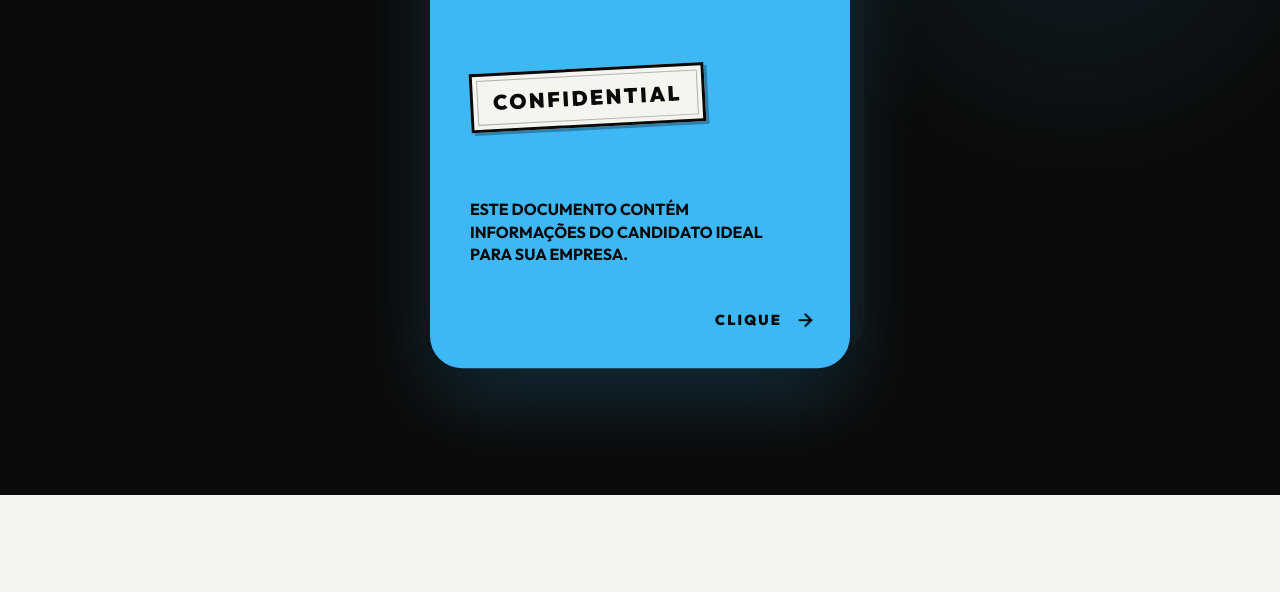
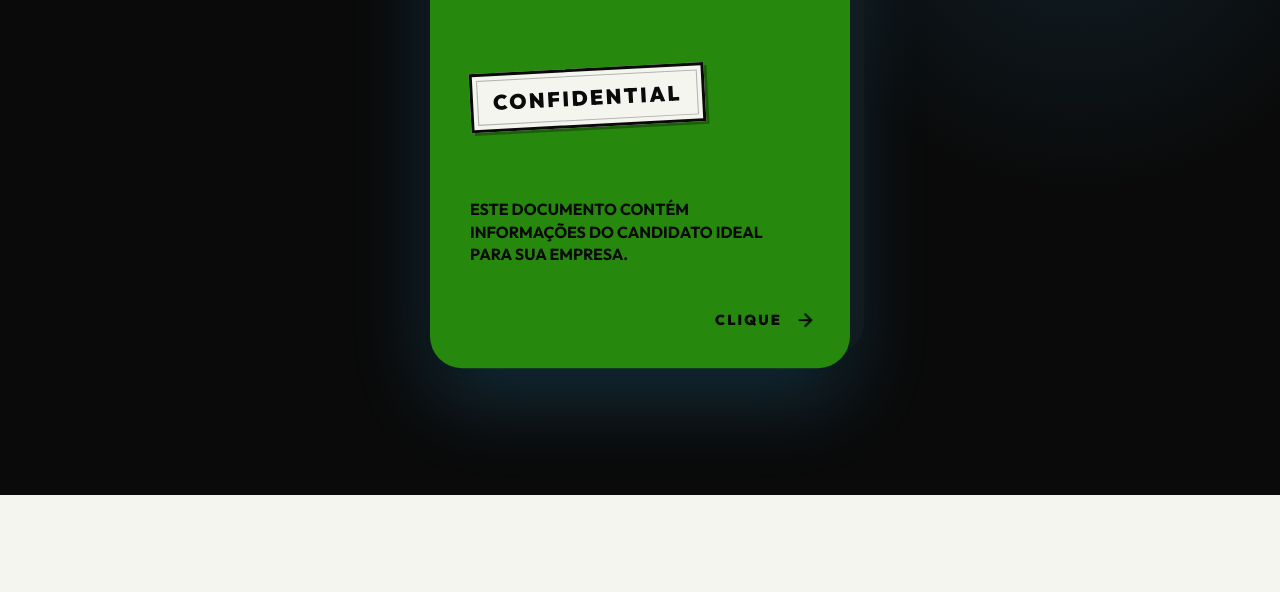
Before and after one commit to Sant-Carlos/portfolio-sicoob, a plain HTML site: page index.html in a window 1280 px wide. Shown: the part 305-897 px from the top of the page. Drawn offline with nearby package versions, Linux system fonts and the light colour scheme.

Commit message:
Update index.html

```diff
--- a/index.html
+++ b/index.html
@@ -8,7 +8,7 @@
 <link href="https://fonts.googleapis.com/css2?family=Outfit:wght@300;400;600;700;900&family=Source+Sans+3:ital,wght@0,300;0,400;0,600;1,300&display=swap" rel="stylesheet">
 <style>
   :root {
-    --blue: #3DB8F5;
+    --blue: #26890d;
     --black: #0A0A0A;
     --dark: #111111;
     --mid: #1A1A1A;
```
